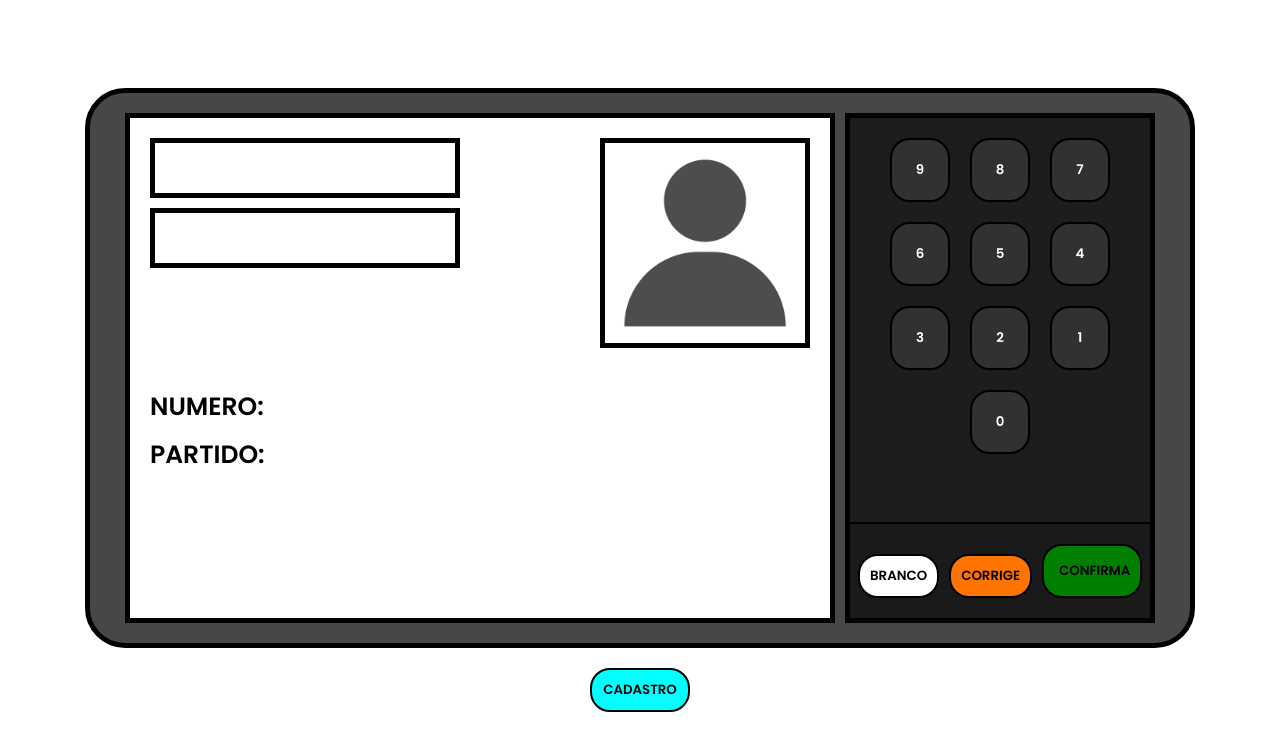
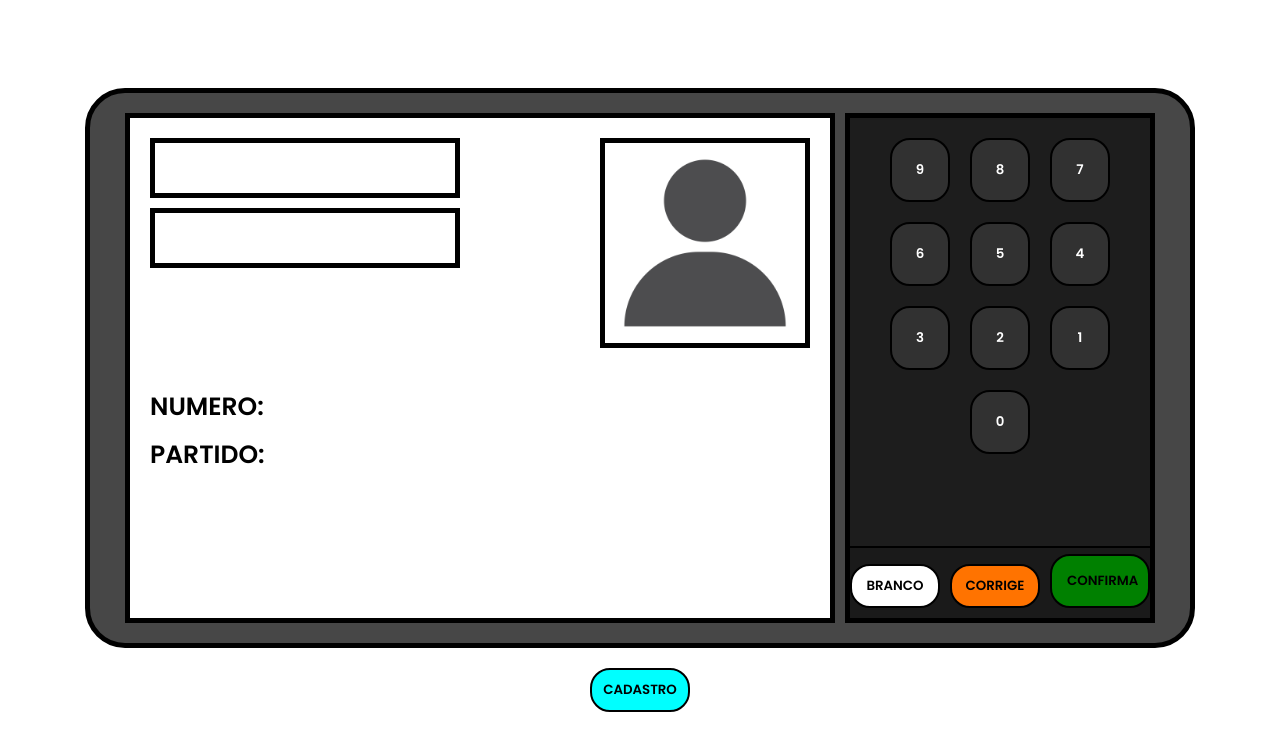
Before and after one commit to IagoMenezes555/Urna-7, an Angular app: page / in a window 1280 px wide. Shown: the top 750 px of the page. Built offline with nearby package versions, Linux system fonts and the light colour scheme.

Commit message:
fix: confirma button with branco

```diff
--- a/src/app/components/pad/pad.component.scss
+++ b/src/app/components/pad/pad.component.scss
@@ -36,7 +36,7 @@
 
 .othersButtons{
     background-color: rgb(26, 26, 26);
-    padding: 20px;
+    height: 70px;
     gap: 10px;
     border-width: 2px 0px 0px;
     border-style: solid;
@@ -52,6 +52,7 @@
     border: 2px black solid;
     border-radius: 20px;
     transition: 100ms;
+    margin-bottom: 10px;
 }
 
 .branco:hover{
@@ -66,6 +67,7 @@
     border: 2px black solid;
     border-radius: 20px;
     transition: 100ms;
+    margin-bottom: 10px;
 }
 
 .corrige:hover{
@@ -79,6 +81,7 @@
     color: black;
     border: 2px black solid;
     border-radius: 20px;
+    margin-bottom: 10px;
 }
 
 .confirma:hover{
--- a/src/app/components/pad/pad.component.ts
+++ b/src/app/components/pad/pad.component.ts
@@ -33,7 +33,7 @@ export class PadComponent {
       alert("Você votou em " + this.urnaService.oNome + " pra vereador");
     } else if (this.urnaService.oNome == "BRANCO" && this.votouPraPrefeito == false) {
       this.votouPraPrefeito = true;
-      alert("Você votou em " + this.urnaService.oNome + " pra vereador");
+      alert("Você votou em " + this.urnaService.oNome + " pra prefeito");
     } else if(this.urnaService.oNome == "BRANCO" && this.votouPraPrefeito == true && this.votouPraVereador == false){
       this.votouPraVereador = true;
       alert("Você votou em " + this.urnaService.oNome + " pra vereador");
```
